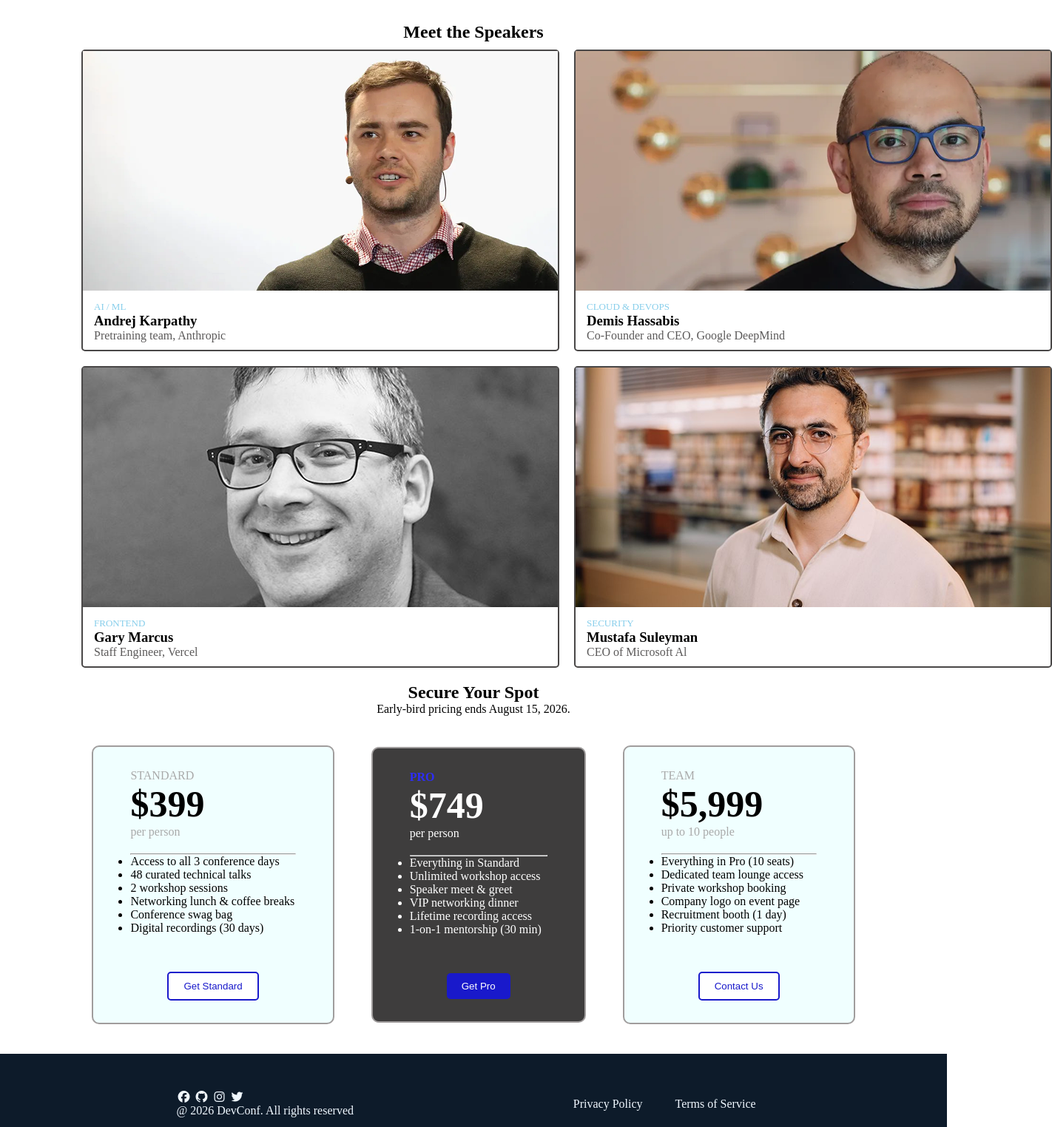
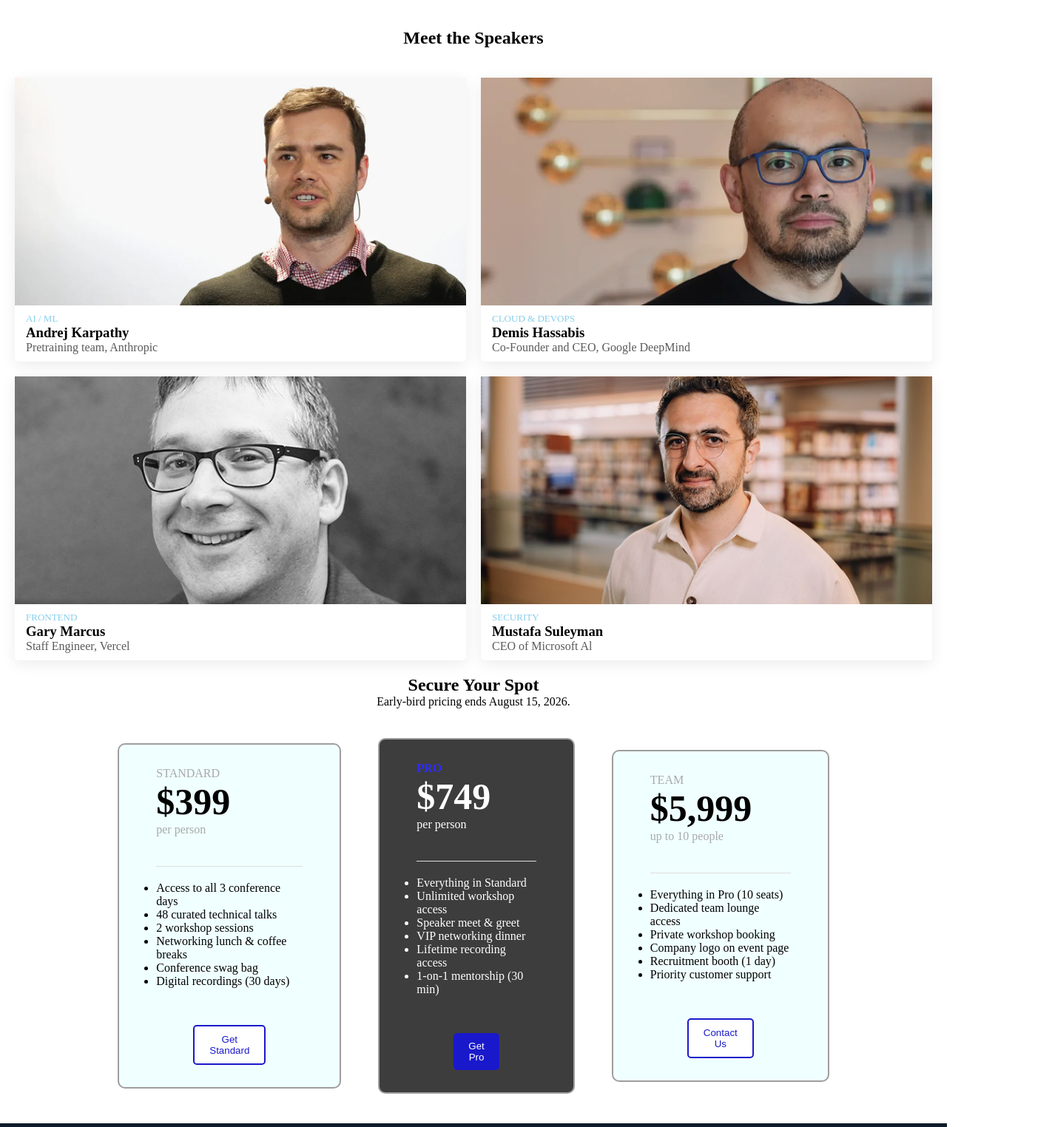
Before and after one commit to tanvir-hannan-anik/web-dev-assignment01, a plain HTML site: page index.html in a window 1280 px wide. Shown: the part 737-2261 px from the top of the page at 74% size, 1422 px wide, since content can reach past the window. Drawn offline with Linux system fonts and the light colour scheme.

Commit message:
Update my code

```diff
--- a/index.html
+++ b/index.html
@@ -43,7 +43,7 @@
             </button>
         </section>
         <section class="meet-the-speakers">
-            <h1>Meet the Speakers</h1>
+            <h2>Meet the Speakers</h2>
             <div class="meet-the-speakers-container">
                 <div class="info-card">
                     <img src="./media/andrej.png" alt="">
@@ -70,9 +70,9 @@
             </div>
         </section>
         <section class="secure-your-spot">
-            <h1 class="spot-head">
+            <h2 class="spot-head">
                 Secure Your Spot
-            </h1>
+            </h2>
             <p class="spot-title">Early-bird pricing ends August 15, 2026.</p>
             <div class="secure-your-spot-container">
                 <div class="price-card">
--- a/style.css
+++ b/style.css
@@ -8,12 +8,16 @@
   display: flex;
   justify-content: space-around;
   align-items: center;
-  padding: 10px;
+  padding: 20px 80px;
 }
 
-.box ul .nav-link {
+.box ul {
+  display: flex;
+  gap: 30px;
   list-style: none;
-  display: inline;
+}
+
+.nav-link {
   padding: 10px;
 }
 a {
@@ -38,7 +42,7 @@ a {
 }
 .common-btn:hover {
   background-color: rgb(33, 93, 177);
-  color: rgb(48, 48, 49);
+  color: rgb(255, 255, 255);
 }
 
 /* Hero section */
@@ -52,11 +56,15 @@ a {
   background-repeat: no-repeat;
   text-align: center;
   color: white;
-  padding: 220px;
+  padding: 210px 40px;
+}
+.hero-section-container p {
+  max-width: 700px;
+  margin: auto;
 }
 
 .hero-section-container button {
-  margin-top: 70px;
+  margin-top: 48px;
 }
 .hero-section-container h1 {
   margin-bottom: 30px;
@@ -67,21 +75,24 @@ a {
 
 .meet-the-speakers {
   text-align: center;
-  margin-top: 20px;
+  margin-top: 60px;
 }
-.meet-the-speakers h1 {
-  padding: 10px;
+.meet-the-speakers h2 {
+  margin-bottom: 20px;
 }
+
 .meet-the-speakers-container {
   display: grid;
   grid-template-columns: repeat(2, 1fr);
-  padding: 0 110px;
+  max-width: 1280px;
+  margin: auto;
   gap: 20px;
-  margin-bottom: 20px;
+  padding: 20px;
 }
 
 .info-card {
-  border: 2px solid rgb(73, 71, 71);
+  /* border: 2px solid rgb(73, 71, 71); */
+  box-shadow: 0 5px 20px rgba(0, 0, 0, 0.08);
   padding-bottom: 10px;
   text-align: left;
   border-radius: 5px;
@@ -89,10 +100,12 @@ a {
 
 .info-card img {
   padding-bottom: 10px;
+  width: 100%;
+  display: block;
 }
 .info-card .name,
-.into-title,
-.info {
+.info-card .into-title,
+.info-card .info {
   padding-left: 15px;
 }
 
@@ -107,7 +120,7 @@ a {
 
 /* secure-your-spot */
 .secure-your-spot .spot-head,
-.spot-title {
+.secure-your-spot .spot-title {
   text-align: center;
 }
 .secure-your-spot .spot-title {
@@ -118,6 +131,7 @@ a {
   justify-content: center;
   align-items: center;
   gap: 50px;
+  margin: 20px 200px;
 }
 
 .price-card {
@@ -125,55 +139,69 @@ a {
   border: 2px solid rgb(160, 157, 157);
   border-radius: 10px;
   padding: 30px 50px;
+  flex: 1;
+  display: flex;
+  flex-direction: column;
 }
-.price-card-oposite{
+.price-card-oposite {
   background-color: rgb(62, 61, 61);
   color: white;
   border: 2px solid rgb(160, 157, 157);
   border-radius: 10px;
   padding: 30px 50px;
+  flex: 1;
+  display:flex;
+flex-direction:column;
 }
 
 .price-card-oposite button {
   text-align: center;
   margin: 50px 50px 0px 50px;
 }
-.price-card button{
-   text-align: center;
+.price-card button {
+  text-align: center;
   margin: 50px 50px 0px 50px;
 }
-.price-card-head,.price-card-head-ops {
+.price-card-head,
+.price-card-head-ops {
   padding-bottom: 20px;
 }
 
-.price-card-head p{
+.price-card-head p {
   color: darkgray;
 }
-.price-card-head h3{
+.price-card-head h3 {
   font-size: 50px;
 }
-.price-card-head-ops .card-title{
-color: rgb(45, 45, 249);
-font-weight: 700;
+.price-card-head-ops .card-title {
+  color: rgb(45, 45, 249);
+  font-weight: 700;
 }
-.price-card-head-ops h3{
+.price-card-head-ops h3 {
   font-size: 50px;
+}
+
+hr{
+  border: none;
+  height: 1px;
+  background-color: #ddd;
+  margin: 20px 0;
 }
 /* Footer */
 
-.fotter-container{
+.fotter-container {
   display: flex;
   justify-content: space-around;
   align-items: center;
-  margin-top:40px ;
+  margin-top: 40px;
   padding: 50px 100px;
-  background-color: #0D1B2A;
+  background-color: #0d1b2a;
   color: aliceblue;
 }
 
-.fotter-container a{
+.fotter-container a {
   color: aliceblue;
 }
-.policy a{
+.policy a {
   padding: 20px;
 }
```
